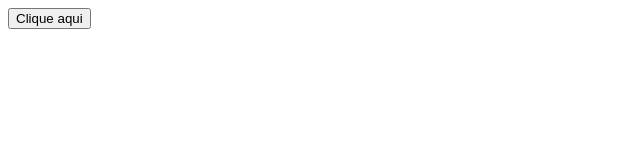
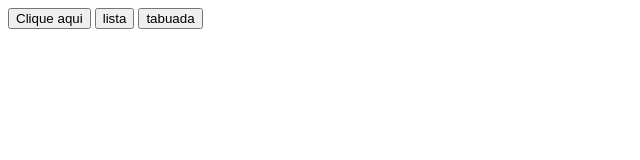
Before and after one commit to mateusperera/primeirof_3t, a plain HTML site: page index.html in a window 1280 px wide. Shown: the whole page, without its empty margins (0-640 px from the left). Drawn offline with Linux system fonts and the light colour scheme.

Commit message:
Update index.html

```diff
--- a/index.html
+++ b/index.html
@@ -9,5 +9,10 @@
 </head>
 <body>
     <button onclick="escreva()">Clique aqui</button>
+
+    <button onclick="mostra()">lista</button>
+
+    <button onclick="mostratabuada()">tabuada</button>
+
 </body>
 </html>
```
